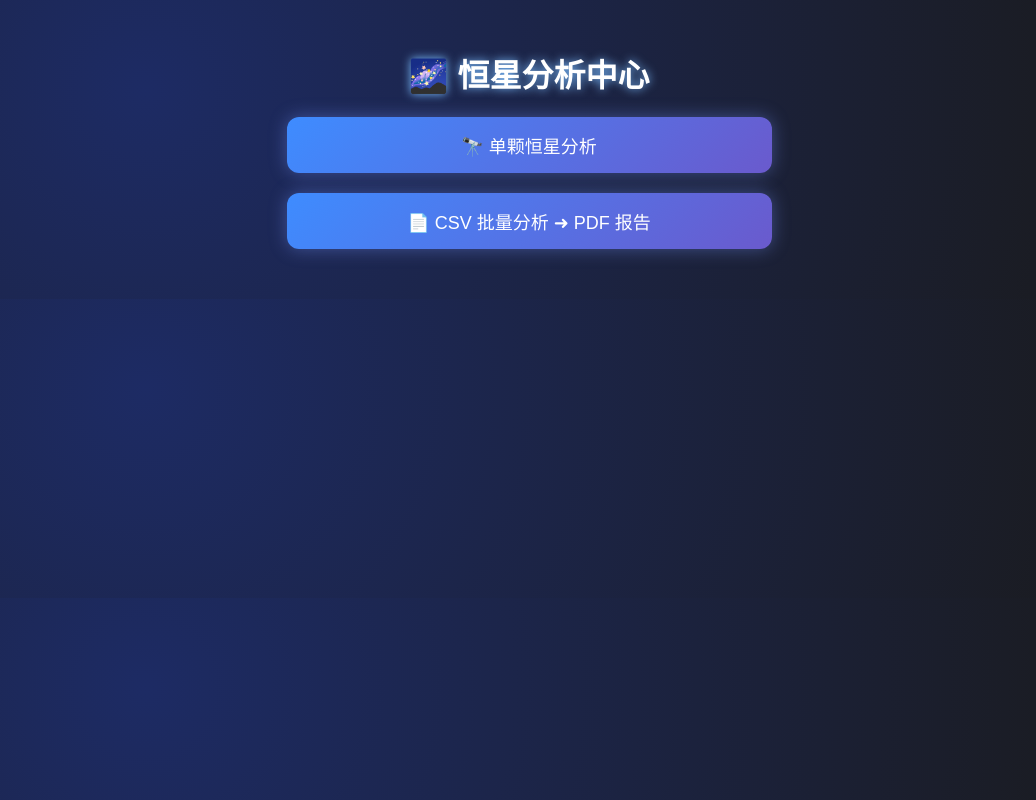
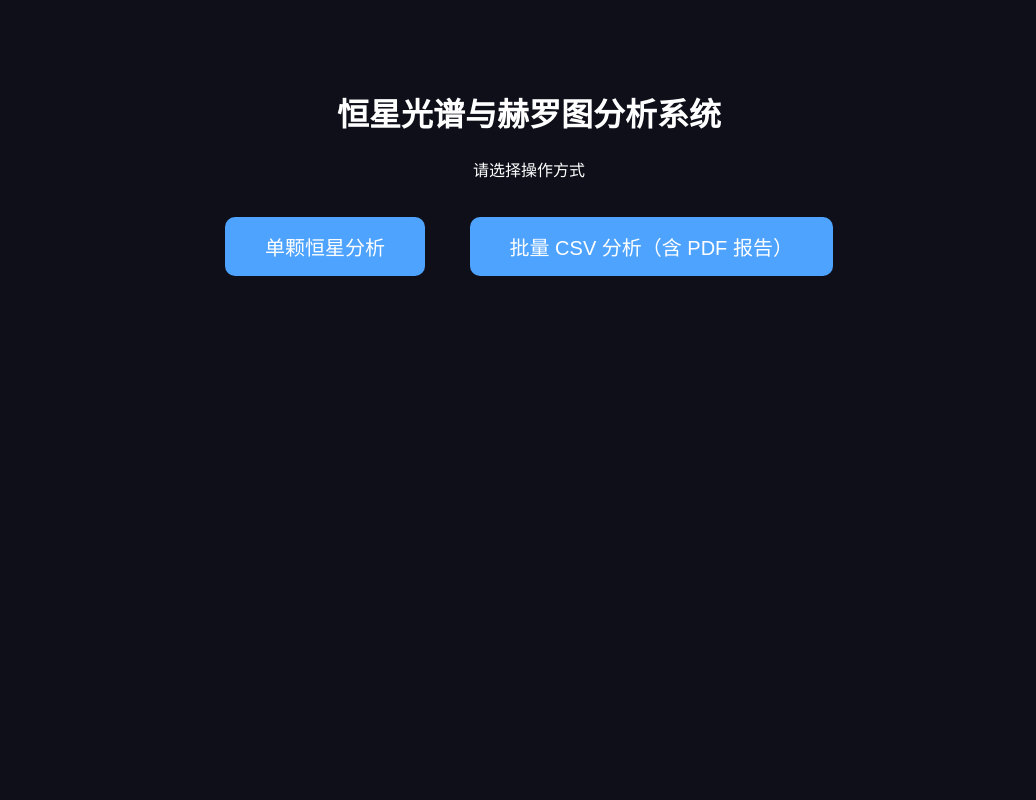
Before and after one commit to sriubasastor-debug/stellar-spectrum-web, a plain HTML site: page templates/index.html in a window 1280 px wide. Shown: the whole page, without its empty margins (111-1147 px from the left). Drawn offline with Linux system fonts and the light colour scheme.

Commit message:
Update index.html

```diff
--- a/templates/index.html
+++ b/templates/index.html
@@ -2,47 +2,35 @@
 <html lang="zh-CN">
 <head>
     <meta charset="UTF-8">
-<meta name="viewport" content="width=device-width, initial-scale=1.0">
-<title>恒星分析工具</title>
+    <title>恒星光谱与 H-R 图分析</title>
     <style>
         body {
-    margin:0; padding:0;
-    background: radial-gradient(circle at 20% 30%, #1d2b64, #1a1a1a);
-    color:white;
-    font-family:"Microsoft Yahei", sans-serif;
+            background: #0f0f1a;
+            color: white;
+            font-family: "Microsoft YaHei", sans-serif;
+            text-align: center;
+            padding: 60px;
         }
-.container {
-    max-width:650px;
-    margin:50px auto;
-    text-align:center;
+        a.button {
+            display: inline-block;
+            padding: 15px 40px;
+            background: #4ea3ff;
+            color: white;
+            text-decoration: none;
+            border-radius: 10px;
+            margin: 20px;
+            font-size: 20px;
         }
-h1 {
-    font-size:32px;
-    text-shadow:0 0 10px #7bbdff;
-}
-.btn {
-    display:block;
-    margin:20px auto;
-    padding:15px;
-    width:70%;
-    border:none;
-    border-radius:12px;
-    background:linear-gradient(135deg,#3e8cff,#6a5acd);
-    color:white;
-    font-size:18px;
-    text-decoration:none;
-    box-shadow:0 0 18px rgba(120,150,255,0.4);
-}
-.btn:hover {
-    transform:scale(1.03);
-}
+        a.button:hover { background: #77bbff; }
     </style>
 </head>
 <body>
-<div class="container">
-    <h1>🌌 恒星分析中心</h1>
-    <a class="btn" href="/single">🔭 单颗恒星分析</a>
-    <a class="btn" href="/csv">📄 CSV 批量分析 ➜ PDF 报告</a>
-</div>
+
+    <h1>恒星光谱与赫罗图分析系统</h1>
+    <p>请选择操作方式</p>
+
+    <a class="button" href="/single">单颗恒星分析</a>
+    <a class="button" href="/csv">批量 CSV 分析（含 PDF 报告）</a>
+
 </body>
 </html>
```
Lines whose indentation alone changed are shown as unchanged.
